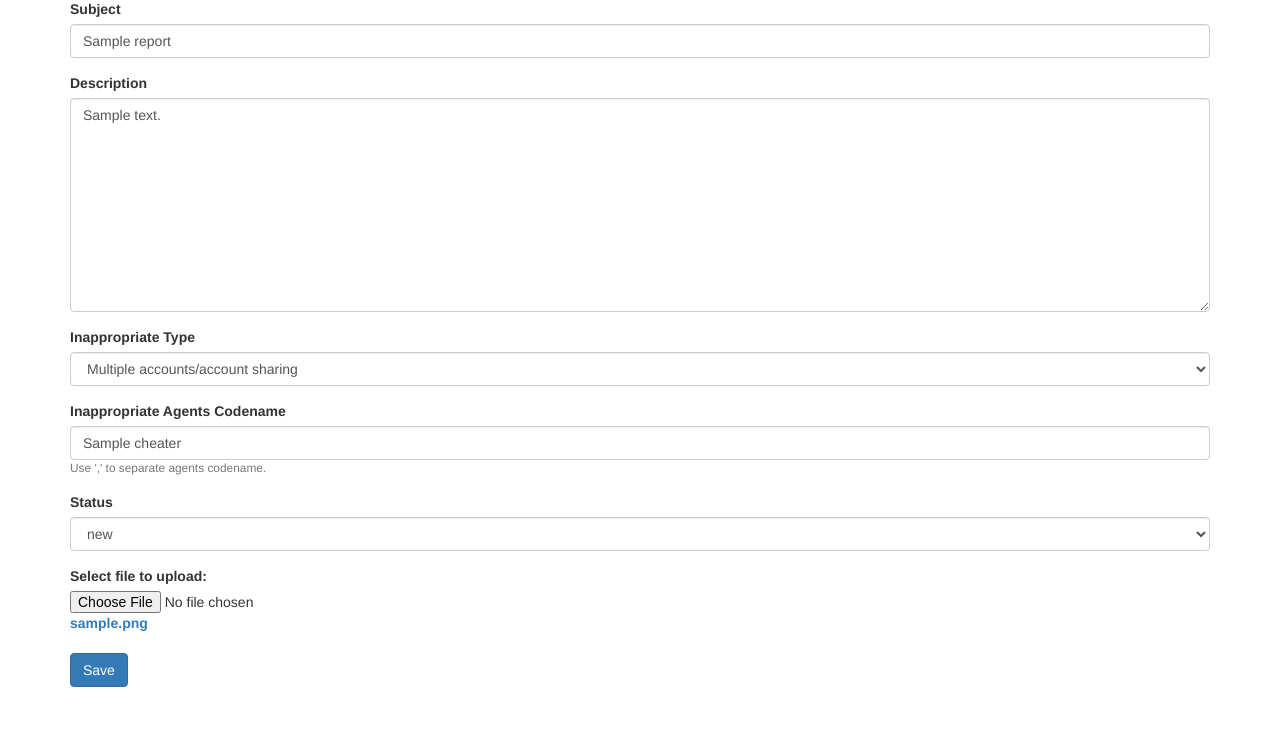
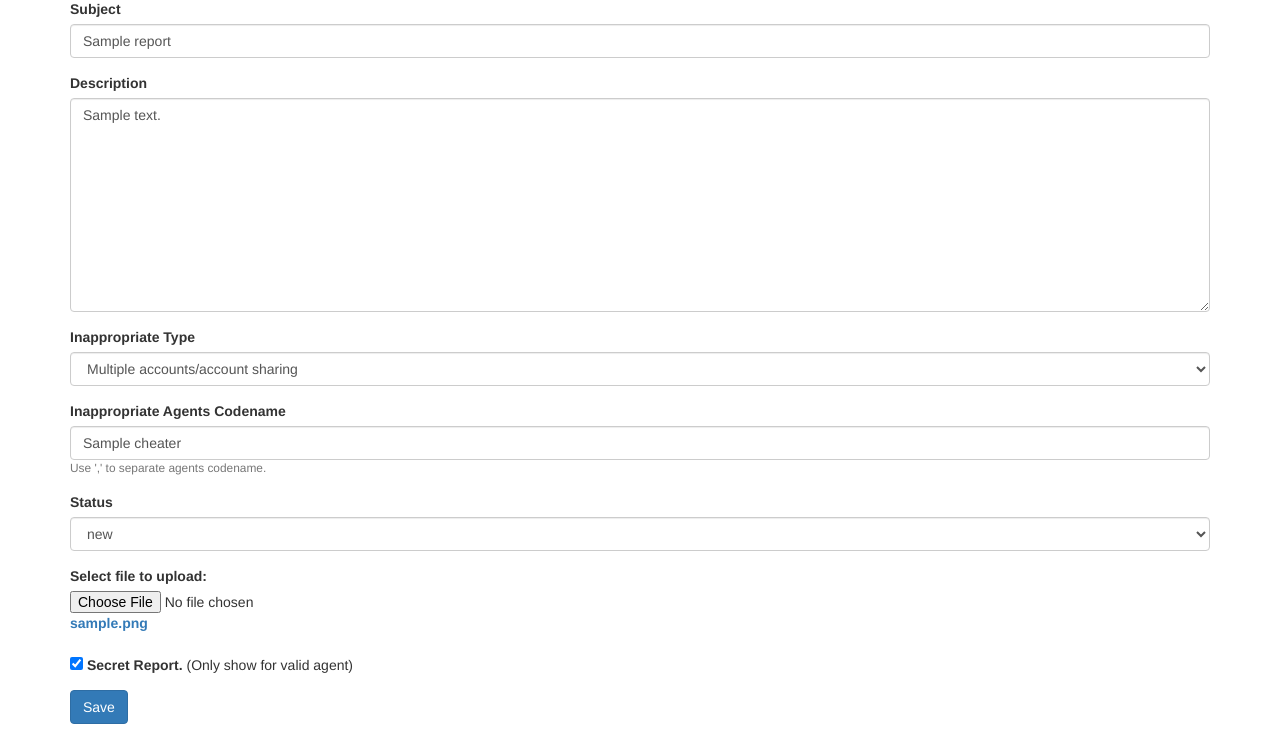
Before and after one commit to Ksoy/ingress-report-server, a Django app: page /reports/v1/manage/report/1 in a window 1280 px wide. Shown: the part 72-810 px from the top of the page. Before the commit the page ends 759 px from the top, so only its background shows below. Run offline with Django 3.2, Linux system fonts and the light colour scheme; a user stored in the database is signed in; tables that the repository leaves empty hold one stand-in row (values such as "Sample post"); some libraries are stand-ins or nearby versions.

Commit message:
report_manage_page add is_secret

```diff
--- a/reports/api.py
+++ b/reports/api.py
@@ -177,6 +177,7 @@ def save_report(request):
         report.description = request.POST.get('description')
         report.inappropriate_type = request.POST.get('inappropriate_type')
         report.status = request.POST.get('status')
+        report.is_secret = (request.POST.get('is_secret') is not None)
 
         if len(request.FILES):
             report_file = ReportFile(upload_file=request.FILES['upload_file'])
--- a/reports/templates/report_manage.html
+++ b/reports/templates/report_manage.html
@@ -53,7 +53,14 @@
     <a href="/files/{{report.report_file.upload_file.name}}"><label id="upload_file_label">{{report.report_file.upload_file.name}}</label></a>
     <input name="old_file_name" id="upload_file_name" value="{{report.report_file.upload_file.name}}" hidden></input>
   </div>
-    <button type="submit" class="btn btn-primary">Save</button>
+
+  <div class="form-group">
+    <input type="checkbox" id="is_secret" name="is_secret" value="true" {% if report.is_secret %}checked="checked"{% endif %}>
+        <b>Secret Report.</b> (Only show for valid agent)
+    </input>
+  </div>
+
+  <button type="submit" class="btn btn-primary">Save</button>
 </form>
 
 {% endblock %}
```
